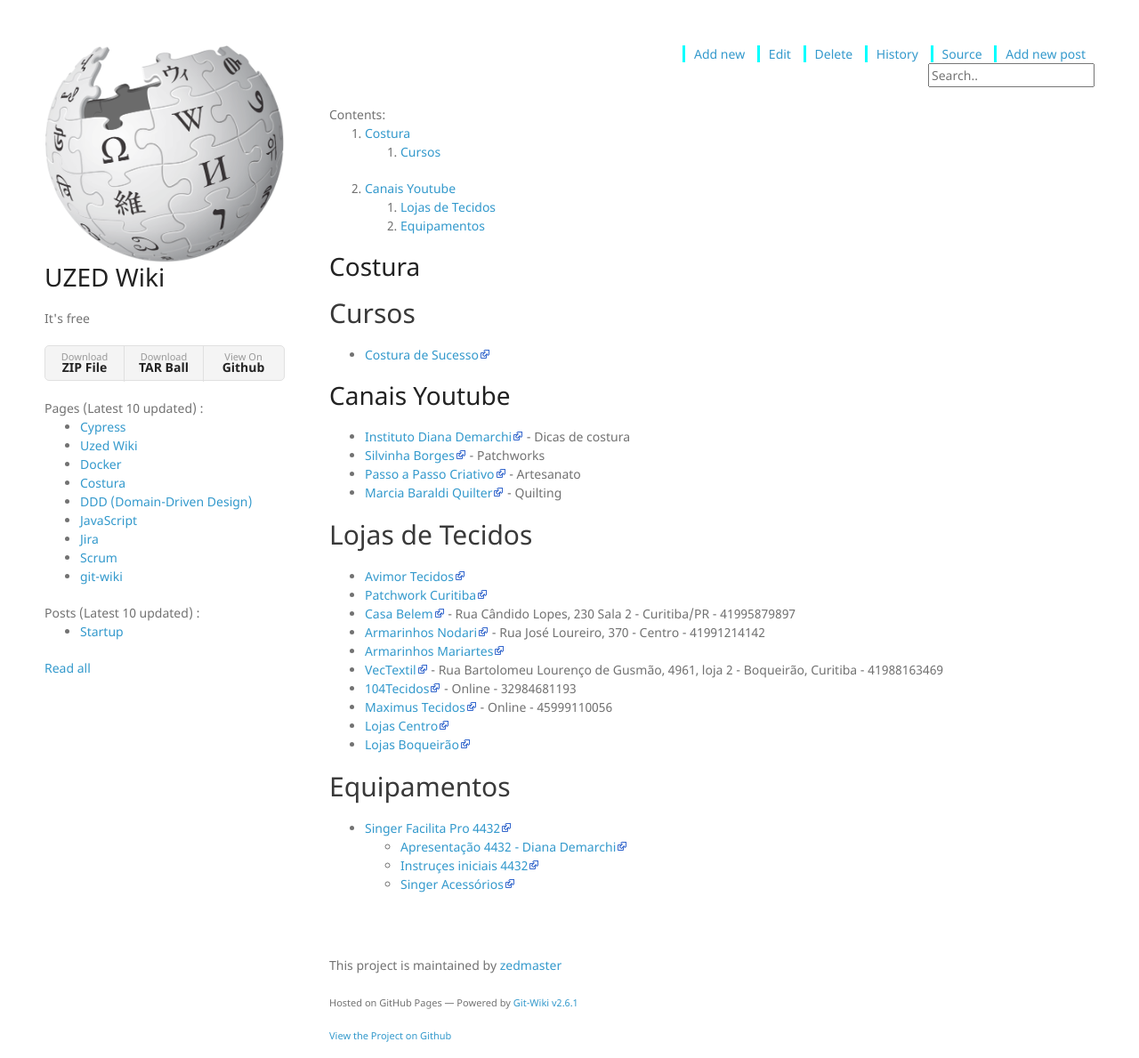
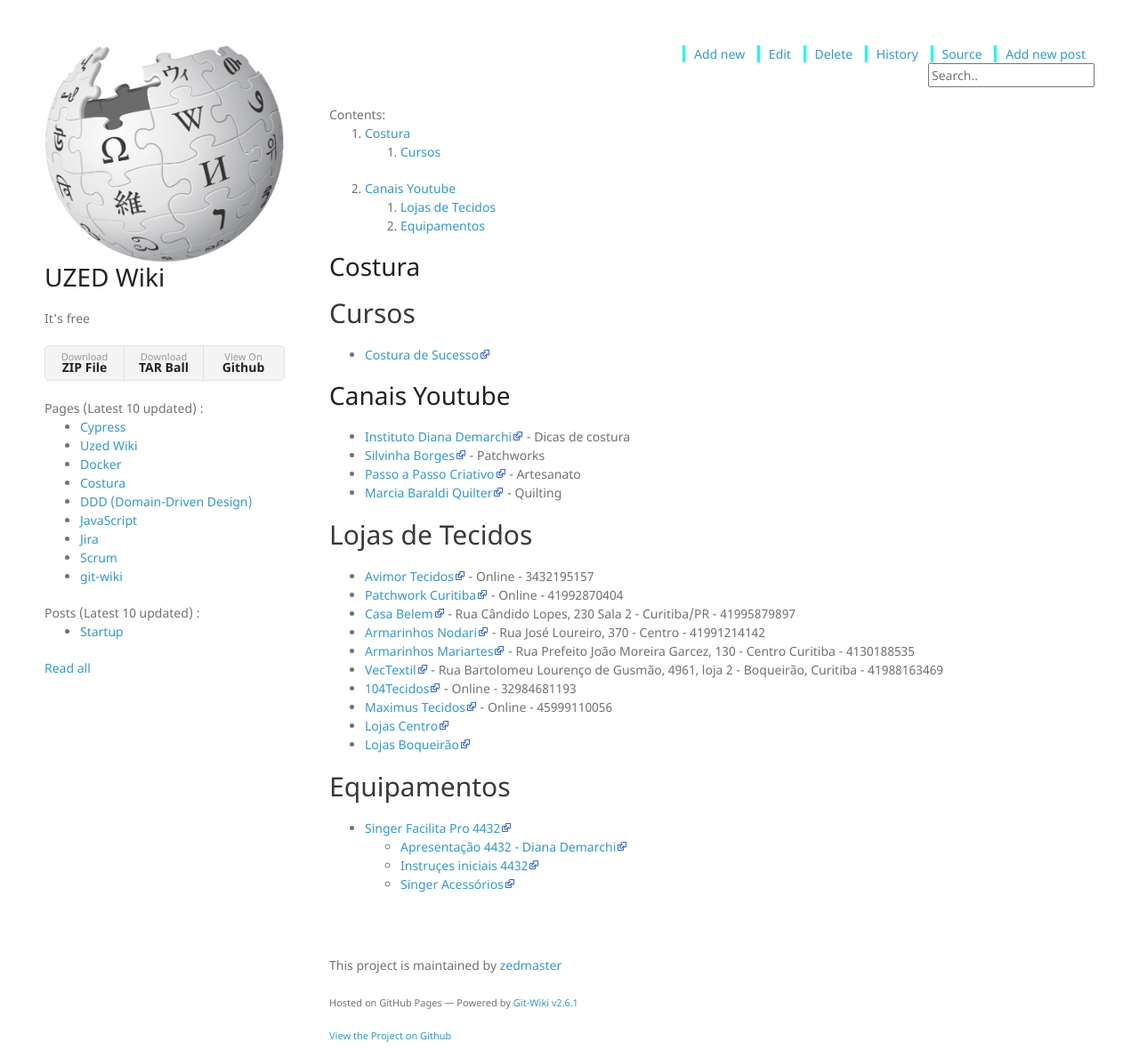
Before and after one commit to zedmaster/wiki, a Jekyll site: the page built from wiki/costura.md, in a window 1280 px wide. Shown: the whole page at 89% size. Built offline with Jekyll 4.4.1, drawn with Linux system fonts in a browser that asks for light colours; nearby versions of some CDN libraries; our own code applies the rules of GitHub Pages for plain Markdown files.

Commit message:
Update costura.md

```diff
--- a/wiki/costura.md
+++ b/wiki/costura.md
@@ -15,11 +15,11 @@
 
 ## Lojas de Tecidos
 
-* [Avimor Tecidos](https://www.avimortecidos.com.br/)
-* [Patchwork Curitiba](https://www.patchworkcuritiba.com.br/)
+* [Avimor Tecidos](https://www.avimortecidos.com.br/) - Online - 3432195157
+* [Patchwork Curitiba](https://www.patchworkcuritiba.com.br/) - Online - 41992870404
 * [Casa Belem](https://www.casabelem.com.br/) - Rua Cândido Lopes, 230 Sala 2 - Curitiba/PR - 41995879897
 * [Armarinhos Nodari](https://www.armarinhosnodari.com.br/) - Rua José Loureiro, 370 - Centro - 41991214142
-* [Armarinhos Mariartes](https://armarinhosmariartes.negocio.site/)
+* [Armarinhos Mariartes](https://armarinhosmariartes.negocio.site/) - Rua Prefeito João Moreira Garcez, 130 - Centro Curitiba -  4130188535
 * [VecTextil](https://www.vectextil.com.br/) - Rua Bartolomeu Lourenço de Gusmão, 4961, loja 2 - Boqueirão, Curitiba - 41988163469
 * [104Tecidos](https://104tecidos.com.br) - Online - 32984681193
 * [Maximus Tecidos](https://www.maximustecidos.com.br/) - Online - 45999110056
```
